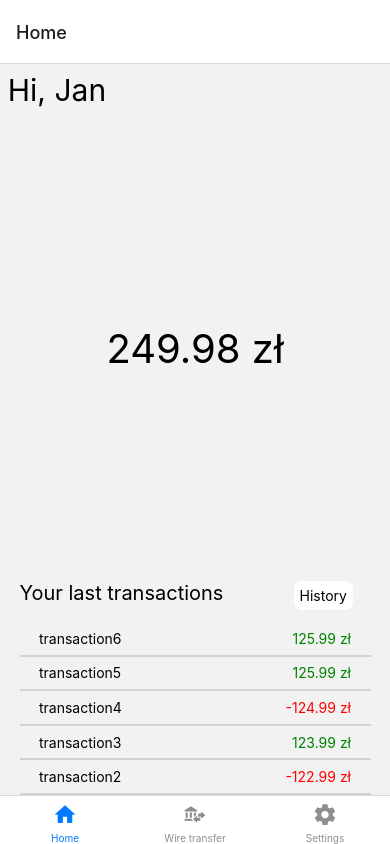
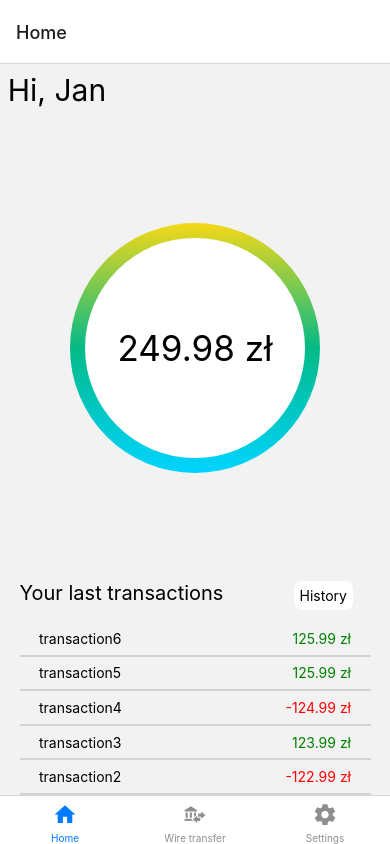
Before and after one commit to StaPauli/BankMobile, a React Native app: screen / in a window 390 px wide. Built offline with nearby package versions, Linux system fonts and the light colour scheme.

Commit message:
Gradient added to homepage.js

```diff
--- a/package.json
+++ b/package.json
@@ -13,6 +13,7 @@
     "@react-navigation/native": "^6.1.1",
     "@react-navigation/native-stack": "^6.9.1",
     "expo": "~46.0.16",
+    "expo-linear-gradient": "^12.0.1",
     "expo-status-bar": "~1.4.0",
     "native-base": "^3.4.21",
     "react": "^18.0.0",
@@ -20,6 +21,7 @@
     "react-native": "0.69.6",
     "react-native-elements": "^3.4.3",
     "react-native-ionicons": "^4.6.5",
+    "react-native-linear-gradient": "^2.6.2",
     "react-native-safe-area-context": "4.3.1",
     "react-native-svg": "12.3.0",
     "react-native-vector-icons": "^9.2.0"
--- a/src/Home/homepage.js
+++ b/src/Home/homepage.js
@@ -7,6 +7,7 @@ import { NavigationContainer } from '@react-navigation/native';
 import { createNativeStackNavigator } from '@react-navigation/native-stack';
 import { createBottomTabNavigator } from '@react-navigation/bottom-tabs';
 import MaterialCommunityIcons from 'react-native-vector-icons/MaterialCommunityIcons';
+import { LinearGradient } from 'expo-linear-gradient';
 
 
 const Tab = createBottomTabNavigator();
@@ -42,7 +43,14 @@ function HomeScreen(){
                     <Text style={styles.name}>Hi, {mockUser.firstName}</Text>
                 </View>
                 <View style={styles.overallContainer}>
-                    <Text style={styles.overall}>{calculatedOverall.toFixed(2)} zł</Text>
+                        <LinearGradient
+                          colors={['#f5d817', '#03ba87', '#00d4ff' ]}
+                          style={styles.linearGradient}
+                        >
+                        <View style={styles.insideCircle}>
+                            <Text style={styles.overall}>{calculatedOverall.toFixed(2)} zł</Text>
+                        </View>
+                    </LinearGradient>
                 </View>
                 <View>
                     <View style={styles.transactionHeader}>
@@ -131,13 +139,36 @@ const styles = StyleSheet.create({
         padding: '2%'
     },
     overall : {
-        fontSize: 40,
-        padding: '10%'
+        fontSize: 35,
+        padding: '10%',
+
     },
     overallContainer: {
         alignItems: 'center',
-        justifyContent: 'center'
+        justifyContent: 'center',
+        borderRadius:200,
+
     },
+    insideCircle: {
+        alignItems: 'center',
+        justifyContent: 'center',
+        textAlign: 'center',
+        backgroundColor: 'white',
+        borderRadius: 200,
+        height: 220,
+        width: 220,
+
+    },
+    linearGradient: {
+
+        alignItems: 'center',
+        justifyContent: 'center',
+        textAlign: 'center',
+        borderRadius: 200,
+        height: 250,
+        width: 250,
+        },
+
     transactionHeader: {
         flexDirection:'row',
         justifyContent: 'space-between',
```
Also changed, not shown: 1 other file (tests, documents, lock files or other folders).
